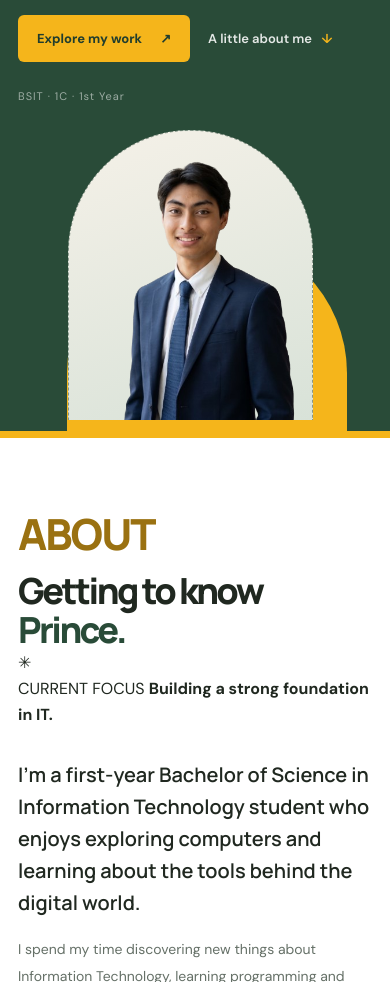
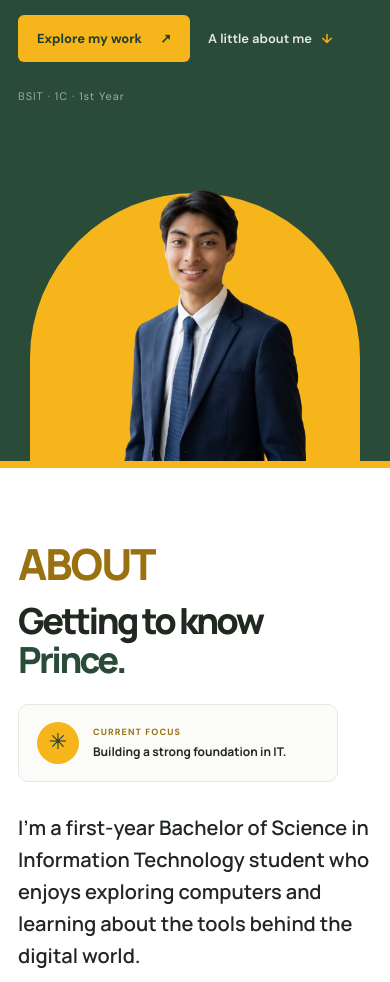
Before and after one commit to earlmacias2022-tech/Prince-Website-Portfolio, a plain HTML site: page index.html in a window 390 px wide. Shown: the part 420-1402 px from the top of the page. Drawn offline with Linux system fonts and the light colour scheme.

Commit message:
Enlarge hero portrait and improve section visual balance

```diff
--- a/style.css
+++ b/style.css
@@ -999,11 +999,25 @@ a {
 /* Lift and properly crop the real profile photo in the hero. */
 .hero-visual {
   align-items: center;
+  min-height: 470px;
+}
+
+.photo-orbit {
+  right: 2%;
+  bottom: -48px;
+  width: min(430px, 100%);
+  border-radius: 220px 220px 0 0;
 }
 
 .photo-placeholder {
-  overflow: hidden;
-  transform: translateY(-12px);
+  width: min(410px, 100%);
+  height: 455px;
+  margin-right: 0;
+  overflow: visible;
+  border: 0;
+  border-radius: 0;
+  background: transparent;
+  transform: translateY(-2px);
 }
 
 .hero-photo {
@@ -1012,13 +1026,64 @@ a {
   display: block;
   width: 100%;
   height: 100%;
-  border-radius: inherit;
-  object-fit: cover;
-  object-position: center 24%;
+  object-fit: contain;
+  object-position: center bottom;
+  mix-blend-mode: multiply;
 }
 
-.photo-plus {
-  z-index: 2;
+.photo-plus,
+.visual-tag {
+  display: none;
+}
+
+/* Add a little visual structure to the open side of the About section. */
+.about-heading {
+  position: relative;
+  align-self: start;
+}
+
+.about-focus {
+  display: flex;
+  align-items: center;
+  gap: 14px;
+  max-width: 320px;
+  margin-top: 38px;
+  padding: 17px 18px;
+  border: 1px solid var(--line);
+  border-radius: 10px;
+  background: var(--paper);
+}
+
+.focus-mark {
+  display: grid;
+  width: 42px;
+  height: 42px;
+  flex: 0 0 42px;
+  place-items: center;
+  border-radius: 50%;
+  background: var(--yellow);
+  color: var(--green-deep);
+  font-size: 22px;
+}
+
+.about-focus div {
+  display: flex;
+  flex-direction: column;
+  gap: 3px;
+}
+
+.focus-eyebrow {
+  color: #9a7111;
+  font-size: 9px;
+  font-weight: 800;
+  letter-spacing: 1.1px;
+}
+
+.about-focus strong {
+  color: var(--ink);
+  font-family: var(--font-display);
+  font-size: 12px;
+  line-height: 1.45;
 }
 
 /* Keep every project preview the same size without stretching images. */
@@ -1270,10 +1335,24 @@ a {
 
   .hero-visual {
     align-items: center;
+    min-height: 340px;
+  }
+
+  .photo-orbit {
+    right: 50%;
+    bottom: -55px;
+    width: min(330px, 94%);
+    transform: translateX(50%);
   }
 
   .photo-placeholder {
-    transform: translateY(-8px);
+    width: min(310px, 94%);
+    height: 340px;
+    transform: translateY(-2px);
+  }
+
+  .about-focus {
+    margin-top: 24px;
   }
 
   .project-image {
```
